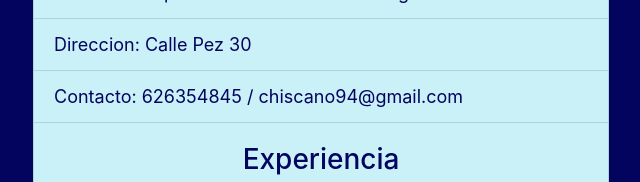
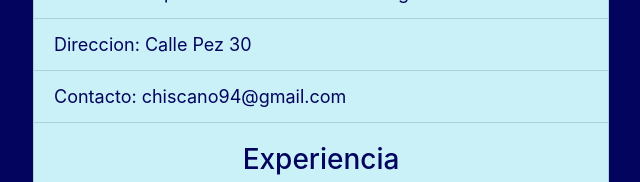
Before and after one commit to DavidChiscano/CV, a plain HTML site: page index.html in a window 1280 px wide. Shown: the part 321-503 px from the top of the page, without its empty margins (319-959 px from the left). Drawn offline with nearby package versions, Linux system fonts and the light colour scheme.

Commit message:
Updated index.html

```diff
--- a/index.html
+++ b/index.html
@@ -48,7 +48,7 @@
         <ul class="list-group list-group-flush">
             <li class="list-group-item">Nombre completo: David Chiscano Hidalgo</li>
             <li class="list-group-item">Direccion: Calle Pez 30</li>
-            <li class="list-group-item">Contacto: 626354845 / chiscano94@gmail.com </li>
+            <li class="list-group-item">Contacto: chiscano94@gmail.com </li>
           </ul>
         <div id="titulos">
             <h3>Experiencia</h3>
```
